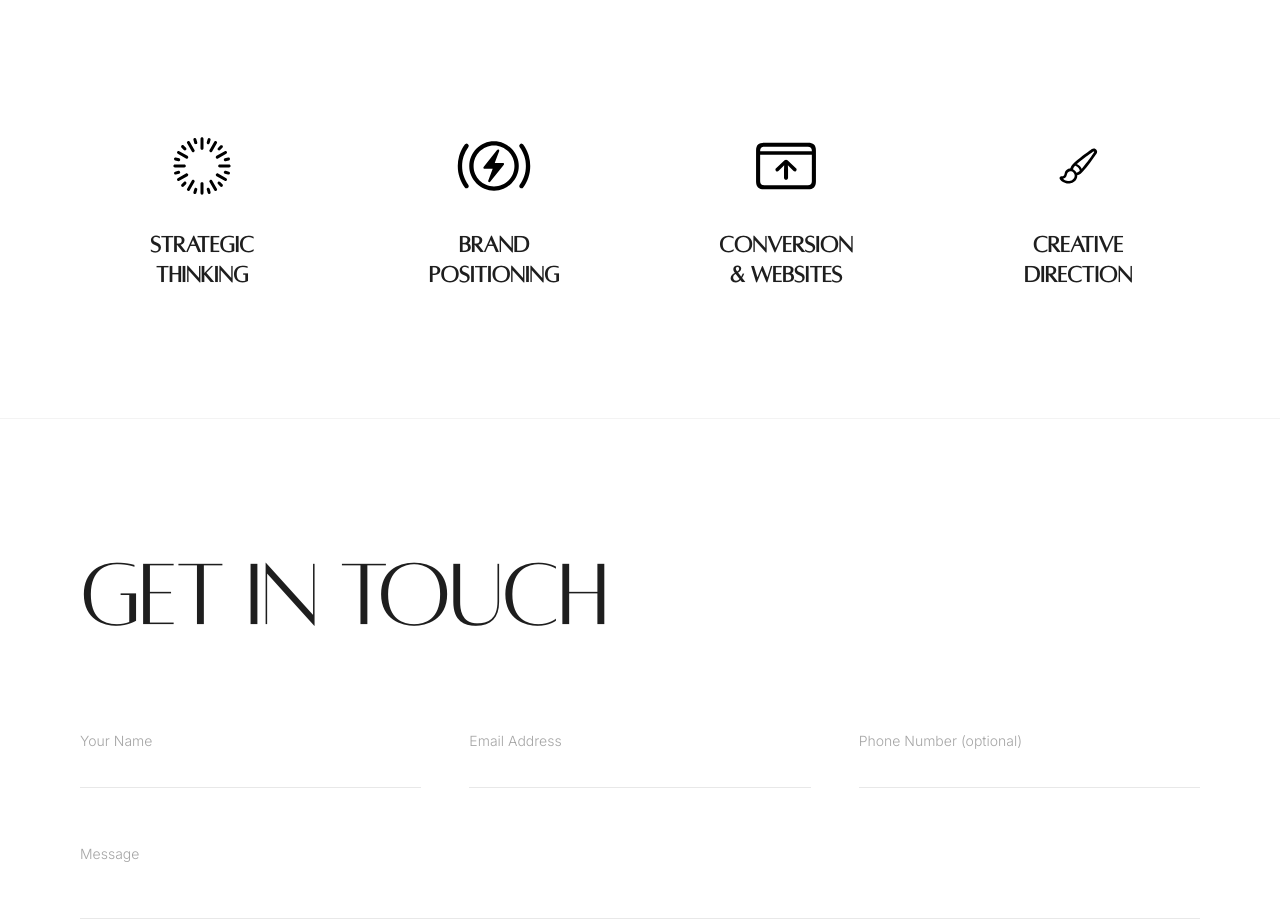
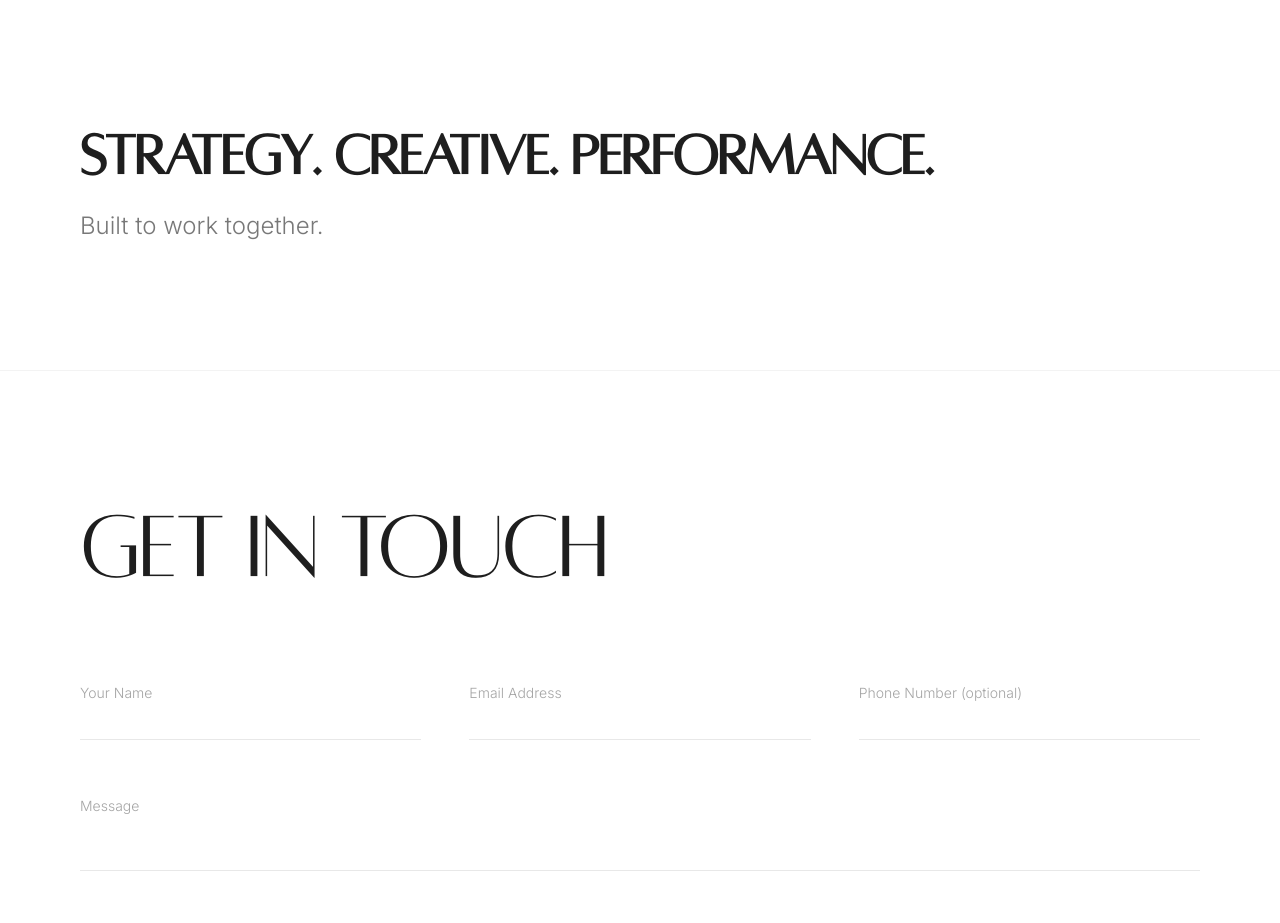
Before and after one commit to rahulkrishna-web/anvaya, a Next.js app: page / in a window 1280 px wide. Shown: the part 860-1783 px from the top of the page. Built offline with nearby package versions, Linux system fonts and the light colour scheme.

Commit message:
feat: redesign services section to minimalist layout and add site favicon

```diff
--- a/src/app/layout.tsx
+++ b/src/app/layout.tsx
@@ -6,6 +6,9 @@ import MarketingTracker from "@/components/MarketingTracker";
 export const metadata: Metadata = {
   title: "Anvaya Studio | Strategy, Design, Growth",
   description: "We connect the dots. You get results. A premier agency for strategic brand growth and creative direction.",
+  icons: {
+    icon: "/favicon.png",
+  },
 };
 
 export default function RootLayout({
--- a/src/app/page.tsx
+++ b/src/app/page.tsx
@@ -10,25 +10,6 @@ export default function Home() {
     const element = document.getElementById("contact");
     element?.scrollIntoView({ behavior: "smooth" });
   };
-
-  const services = [
-    {
-      name: "Strategic Thinking",
-      icon: "/icons/strategic-thinking.svg",
-    },
-    {
-      name: "Brand Positioning",
-      icon: "/icons/brand-positioning.svg",
-    },
-    {
-      name: "Conversion & Websites",
-      icon: "/icons/conversion.svg",
-    },
-    {
-      name: "Creative Direction",
-      icon: "/icons/creative-direction.svg",
-    },
-  ];
 
   return (
     <main className="flex min-h-screen flex-col bg-white text-black">
@@ -73,25 +54,15 @@ export default function Home() {
       {/* Section 2: Marquee */}
       <Marquee />
 
-      {/* Section 3: Services (What We Do) */}
+      {/* Section 3: Services (Minimalist) */}
       <section className="px-6 py-32 md:px-20 bg-white">
-        <div className="mx-auto max-w-7xl">
-          <div className="grid grid-cols-2 lg:grid-cols-4 gap-x-4 gap-y-12 md:gap-12 text-center">
-            {services.map((service, idx) => (
-              <div key={idx} className="flex flex-col items-center gap-4 md:gap-6">
-                <div className="w-14 h-14 md:w-20 md:h-20 flex items-center justify-center">
-                  <img
-                    src={service.icon}
-                    alt={service.name}
-                    className="w-full h-full object-contain"
-                  />
-                </div>
-                <h3 className="text-sm md:text-2xl font-bold max-w-[150px] leading-tight text-black uppercase font-serif">
-                  {service.name}
-                </h3>
-              </div>
-            ))}
-          </div>
+        <div className="mx-auto max-w-7xl flex flex-col gap-6">
+          <h2 className="text-4xl md:text-6xl font-bold tracking-tight text-black uppercase">
+            Strategy. Creative. Performance.
+          </h2>
+          <p className="text-xl md:text-2xl font-light text-black/60">
+            Built to work together.
+          </p>
         </div>
       </section>
 
```
Also changed, not shown: 2 other files (tests, documents, lock files or other folders).
